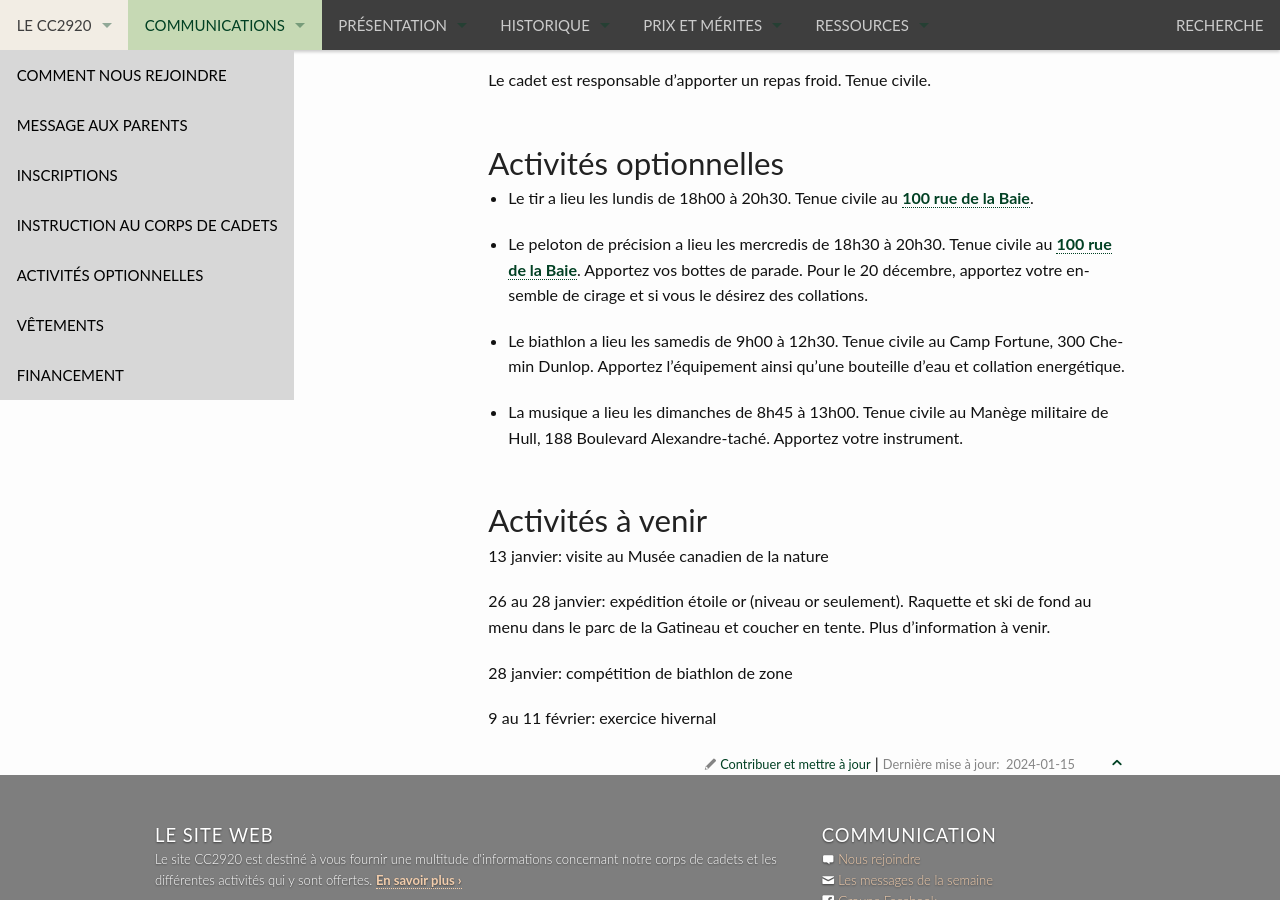
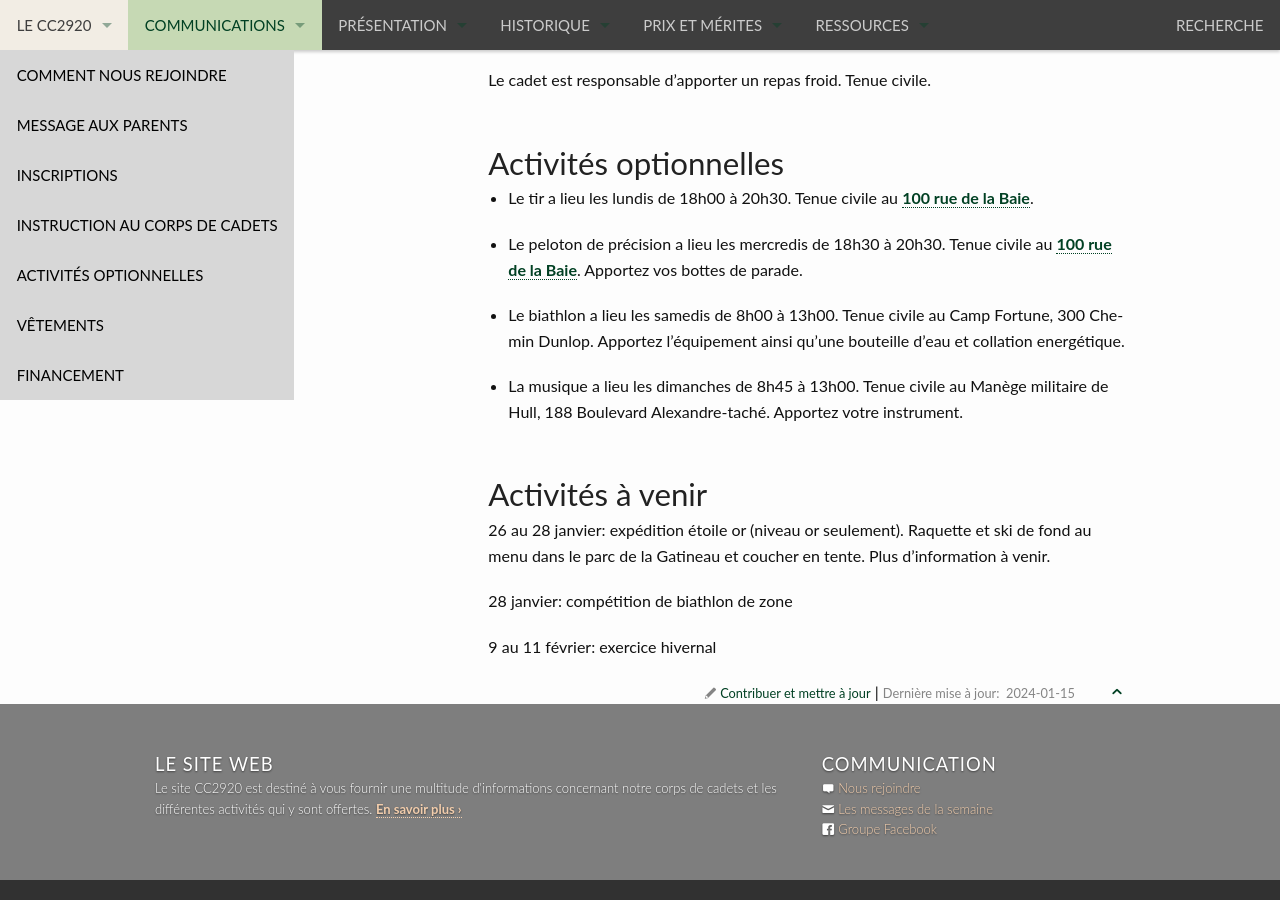
Before and after one commit to CC2920/web, a Jekyll site: the page built from _communications/messages.md, in a window 1280 px wide and 900 px high, scrolled down 524 px. Built offline with Jekyll 4.4.1, drawn with Linux system fonts in a browser that asks for light colours.

Commit message:
Update messages.md

```diff
--- a/_communications/messages.md
+++ b/_communications/messages.md
@@ -19,15 +19,13 @@
 
 - Le tir a lieu les lundis de 18h00 à 20h30. Tenue civile au [100 rue de la Baie](/information/comment-nous-rejoindre/).
 
-- Le peloton de précision a lieu les mercredis de 18h30 à 20h30. Tenue civile au [100 rue de la Baie](/information/comment-nous-rejoindre/). Apportez vos bottes de parade. Pour le 20 décembre, apportez votre ensemble de cirage et si vous le désirez des collations.
+- Le peloton de précision a lieu les mercredis de 18h30 à 20h30. Tenue civile au [100 rue de la Baie](/information/comment-nous-rejoindre/). Apportez vos bottes de parade.
 
-- Le biathlon a lieu les samedis de 9h00 à 12h30. Tenue civile au Camp Fortune, 300 Chemin Dunlop. Apportez l'équipement ainsi qu'une bouteille d’eau et collation energétique.
+- Le biathlon a lieu les samedis de 8h00 à 13h00. Tenue civile au Camp Fortune, 300 Chemin Dunlop. Apportez l'équipement ainsi qu'une bouteille d’eau et collation energétique.
 
 - La musique a lieu les dimanches de 8h45 à 13h00. Tenue civile au Manège militaire de Hull, 188 Boulevard Alexandre-taché. Apportez votre instrument.
 
 ## Activités à venir
-
-13 janvier: visite au Musée canadien de la nature
 
 26 au 28 janvier: expédition étoile or (niveau or seulement). Raquette et ski de fond au menu dans le parc de la Gatineau et coucher en tente. Plus d'information à venir.
 
```
